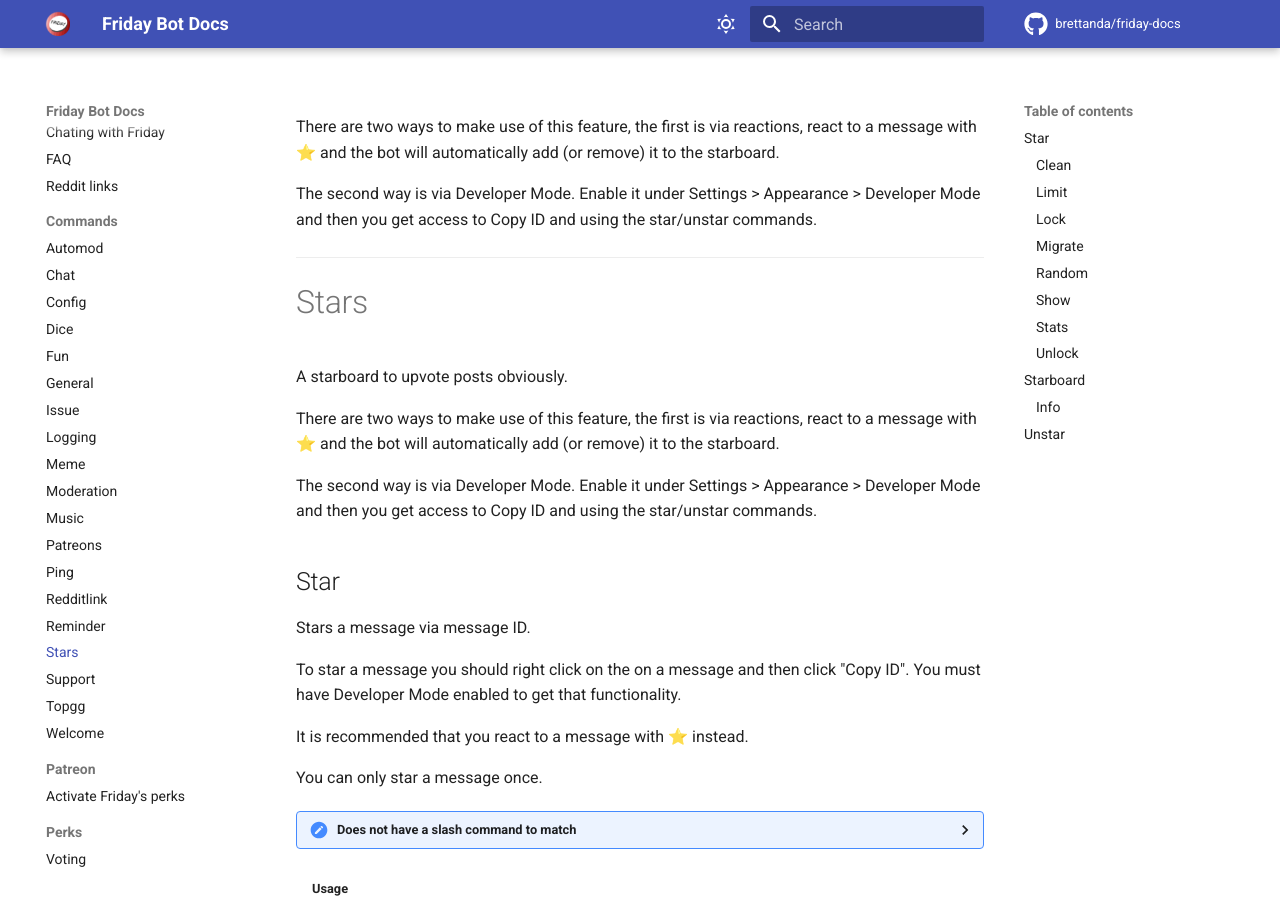
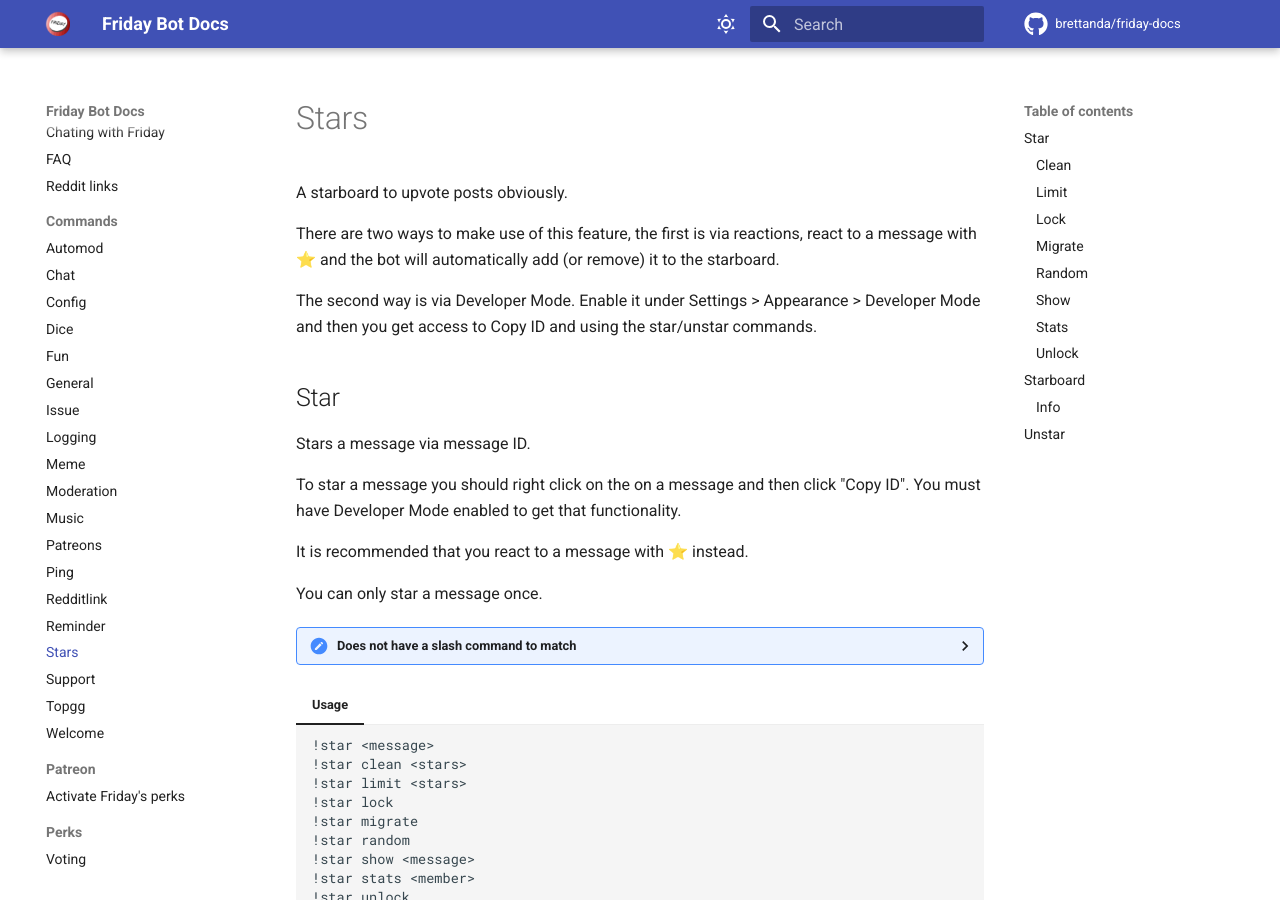
Before and after one commit to Brettanda/friday-docs, an MkDocs documentation site: the page built from docs/commands/stars.md, in a window 1280 px wide and 900 px high. Built offline with MkDocs 1.6.1 and Material for MkDocs 9.7.7, drawn with Linux system fonts in a browser that asks for light colours; nearby versions of some CDN libraries; comment, search, counter and statistics services are not loaded; the version menu is left out; some of the changed text lies outside the part shown.

Commit message:
star docs

```diff
--- a/docs/commands/stars.md
+++ b/docs/commands/stars.md
@@ -1,14 +1,6 @@
 ---
 title: Stars
-description: A starboard to upvote posts obviously.
-
-There are two ways to make use of this feature, the first is
-via reactions, react to a message with ⭐ and
-the bot will automatically add (or remove) it to the starboard.
-
-The second way is via Developer Mode. Enable it under Settings >
-Appearance > Developer Mode and then you get access to Copy ID
-and using the star/unstar commands.
+description: A starboard to upvote posts obviously.\nThere are two ways to make use of this feature, the first is via reactions, react to a message with ⭐ and the bot will automatically add (or remove) it to the starboard.\nThe second way is via Developer Mode. Enable it under Settings > Appearance > Developer Mode and then you get access to Copy ID and using the star/unstar commands.
 ---
 # Stars
 
--- a/mkdocs.yml
+++ b/mkdocs.yml
@@ -6,7 +6,7 @@
 repo_url: https://github.com/Brettanda/friday-docs
 repo_name: brettanda/friday-docs
 edit_uri: ''
-copyright: Copyright &copy; 2020 - 2021 Brett Anda
+copyright: Copyright &copy; 2020 - 2022 Brett Anda
 theme:
   name: material
   locale: en
@@ -80,7 +80,7 @@
   #     link: /en/
   #     lang: en
   social:
-    - icon: fontawesome/solid/globe-americas
+    - icon: fontawesome/solid/globe
       link: //brettanda.ca
     - icon: fontawesome/brands/github
       link: //github.com/Brettanda
```
